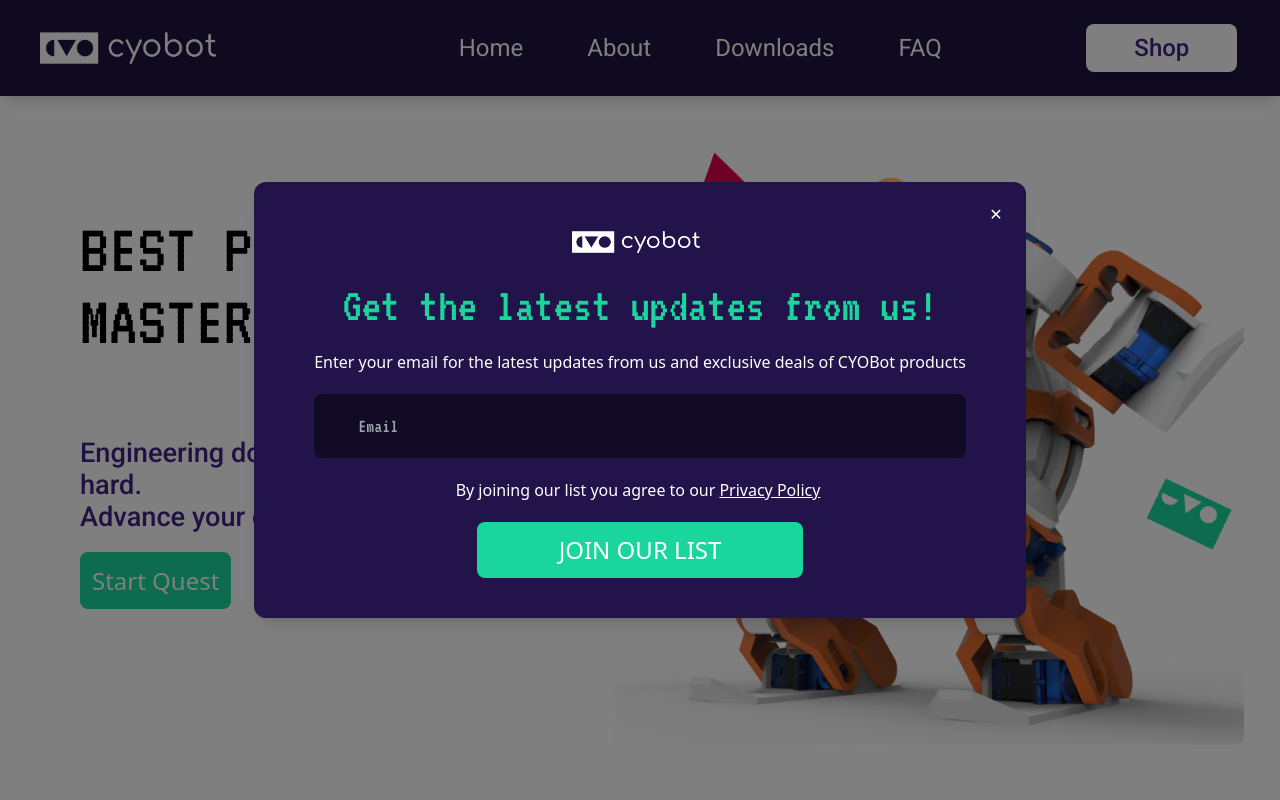
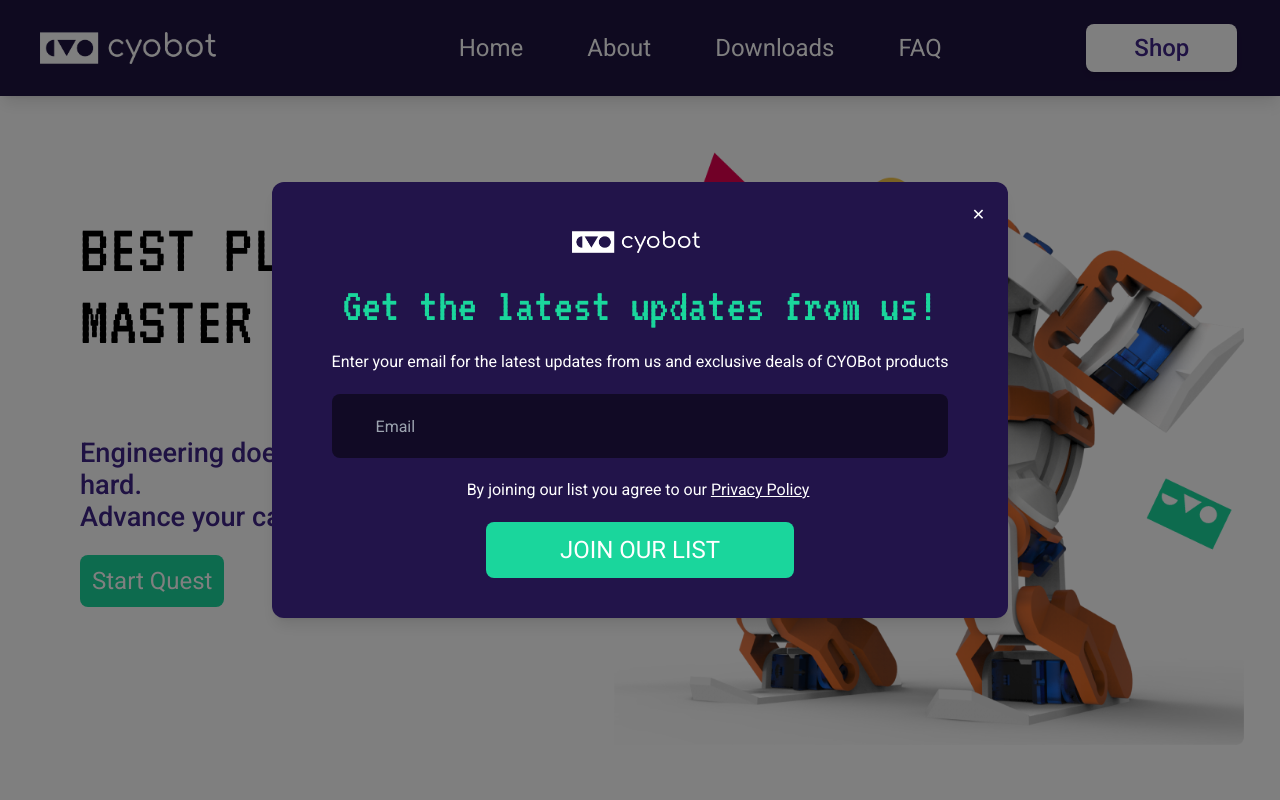
Before and after one commit to devcyobot/react-cyobot-landing-page, a Next.js app: page / in a window 1280 px wide. Shown: the top 800 px of the page. Built offline with nearby package versions, Linux system fonts and the light colour scheme.

Commit message:
edit font size email subscription, reset email filed after submit

```diff
--- a/src/app/components/ui/FormInput.tsx
+++ b/src/app/components/ui/FormInput.tsx
@@ -23,10 +23,9 @@ const FormInput: FC<FormInputProps> = (props: FormInputProps) => {
 				type={showPassword ? "text" : props.typeInput}
 				name={props.name}
 				placeholder={props.placeHolder}
-				className="py-1 sm:py-2 md:py-4 lg:py-5 px-4 sm:px-6 md:px-8 lg:px-11
+				className="text-sm sm:text-base 2xl:text-lg font-roboto py-1 sm:py-2 md:py-4 lg:py-5 px-4 sm:px-6 md:px-8 lg:px-11
       h-10 sm:h-12 lg:h-16 w-full rounded-lg
-      bg-black bg-opacity-50
-      font-vt323 text-sm sm:text-base md:text-lg lg:text-xl text-white"
+      bg-black bg-opacity-50"
 				required
 				onChange={props.onChange}
 			/>
--- a/src/app/components/ui/button/GreenButton.tsx
+++ b/src/app/components/ui/button/GreenButton.tsx
@@ -17,7 +17,7 @@ export const GreenButton: FC<GreenButtonProps> = (props) => {
 					href={props.link}
 					passHref={true}
 					target="_blank"
-					className="rounded-lg bg-brand-green text-white md:text-xl xl:text-2xl font-normal p-3 w-full"
+					className="font-roboto rounded-lg bg-brand-green text-white md:text-xl xl:text-2xl font-normal p-3 w-full"
 				>
 					{props.description}
 				</Link>
@@ -26,7 +26,7 @@ export const GreenButton: FC<GreenButtonProps> = (props) => {
 					onClick={props.onClick}
 					disabled={props.disabled}
 					type={props.type}
-					className="rounded-lg bg-brand-green text-white md:text-xl xl:text-2xl font-normal p-3 w-full"
+					className="font-roboto rounded-lg bg-brand-green text-white md:text-xl xl:text-2xl font-normal p-3 w-full"
 				>
 					{props.description}
 				</button>
--- a/src/app/components/ui/popup/PopupSubscription.tsx
+++ b/src/app/components/ui/popup/PopupSubscription.tsx
@@ -67,6 +67,7 @@ const PopupSubscription: FC<PopupSubscriptionProps> = (props) => {
 		const formData = new FormData(event.currentTarget);
 		setIsLoading(true);
 		formAction(formData);
+		event.currentTarget.reset();
 	};
 
 	useEffect(() => {
@@ -140,7 +141,7 @@ const PopupSubscription: FC<PopupSubscriptionProps> = (props) => {
 							>
 								{!isSubmitted && (
 									<div className="gap-y-2 grid grid-cols-1 justify-evenly">
-										<p className="text-white text-start text-sm sm:text-base 2xl:text-lg">
+										<p className="font-roboto text-white text-start text-sm sm:text-base 2xl:text-lg">
 											Enter your email for the latest updates from us and
 											exclusive deals of CYOBot products
 										</p>
@@ -148,7 +149,7 @@ const PopupSubscription: FC<PopupSubscriptionProps> = (props) => {
 											className="flex flex-col justify-evenly mx-auto w-full"
 											onSubmit={handleSubmit}
 										>
-											<label className="text-base sm:text-lg md:text-xl xl:text-2xl text-white font-robotoRegular mt-3 grid grid-cols-1 items-center">
+											<label className="text-white font-robotoRegular mt-3 grid grid-cols-1 items-center">
 												<FormInput
 													typeInput="email"
 													name="email"
@@ -156,8 +157,8 @@ const PopupSubscription: FC<PopupSubscriptionProps> = (props) => {
 													id="email"
 												/>
 											</label>
-											<div className="font-robotoRegular flex flex-col justify-evenly gap-y-2 h-1/4 w-full my-5">
-												<p className="text-white text-center">
+											<div className="font-roboto flex flex-col justify-evenly gap-y-2 h-1/4 w-full my-5">
+												<p className="text-white text-center text-sm sm:text-base 2xl:text-lg">
 													By joining our list you agree to our
 													<Link
 														passHref={true}
@@ -190,10 +191,13 @@ const PopupSubscription: FC<PopupSubscriptionProps> = (props) => {
 										<p className="text-white text-center text-sm sm:text-xl my-auto">
 											{message}
 										</p>
-										{data !== null && !data.success && (
 										<div className="w-1/2">
 											<GreenButton
-													description="TRY AGAIN"
+												description={
+													data !== null && !data.success
+														? "TRY AGAIN"
+														: "SUBSCRIBE MORE"
+												}
 												type="button"
 												onClick={() => {
 													setAnimateForm(true);
@@ -201,7 +205,6 @@ const PopupSubscription: FC<PopupSubscriptionProps> = (props) => {
 												}}
 											/>
 										</div>
-										)}
 									</>
 								)}
 							</div>
--- a/src/app/home/EmailSubscription.tsx
+++ b/src/app/home/EmailSubscription.tsx
@@ -56,6 +56,7 @@ const EmailSubscription: FC = () => {
 		const formData = new FormData(event.currentTarget);
 		setIsLoading(true);
 		formAction(formData);
+		event.currentTarget.reset();
 	};
 
 	useEffect(() => {
@@ -83,7 +84,7 @@ const EmailSubscription: FC = () => {
 					<h2 className="w-full text-center text-4xl lg:text-5xl">
 						GET IN TOUCH WITH US!
 					</h2>
-					<p className="text-center w-full text-lg">
+					<p className="text-center w-full text-xl">
 						Enter your email for the latest updates from us and exclusive deals
 						of CYOBot products
 					</p>
@@ -133,10 +134,7 @@ const EmailSubscription: FC = () => {
 							</p>
 						)}
 					</div>
-					<form
-						onSubmit={handleSubmit}
-						className="font-vt323 grid grid-cols-1 gap-y-5"
-					>
+					<form onSubmit={handleSubmit} className="grid grid-cols-1 gap-y-5">
 						<label>
 							<span className="sr-only">Email</span>
 							<input
@@ -144,10 +142,10 @@ const EmailSubscription: FC = () => {
 								placeholder="Email"
 								name="email"
 								required
-								className="text-lg p-4 lg:p-5 w-full bg-[#E3E3E3] rounded-lg"
+								className="font-roboto p-4 lg:p-5 w-full bg-[#E3E3E3] rounded-lg"
 							/>
 						</label>
-						<p className="text-center">
+						<p className="font-roboto text-center">
 							By joining our list you agree to our
 							<Link
 								passHref={true}
--- a/src/app/styles/fonts.tsx
+++ b/src/app/styles/fonts.tsx
@@ -5,7 +5,7 @@ export const roboto = Roboto({
 	style: ["normal"],
 	subsets: ["latin"],
 	display: "swap",
-	variable: "--roboto-bold",
+	variable: "--roboto",
 });
 
 export const nunito = Nunito({
--- a/src/app/styles/globals.css
+++ b/src/app/styles/globals.css
@@ -26,7 +26,7 @@ h3 {
 
 h4,
 h5 {
-	font-family: var(--roboto-bold);
+	font-family: var(--roboto);
 }
 
 /* Hide the default arrow of the details tag */
--- a/tailwind.config.ts
+++ b/tailwind.config.ts
@@ -23,7 +23,7 @@ const config: Config = {
 				vt323: ["var(--vt323-regular)", "monospace"],
 				nunito: ["var(--nunito-regular)", "monospace"],
 				robotoCondensed: ["var(--roboto-condensed)", "monospace"],
-				roboto: ["var(--roboto-bold)", "monospace"],
+				roboto: ["var(--roboto)", "monospace"],
 			},
 			keyframes: {
 				slideDown: {
```
Lines whose indentation alone changed are shown as unchanged.
